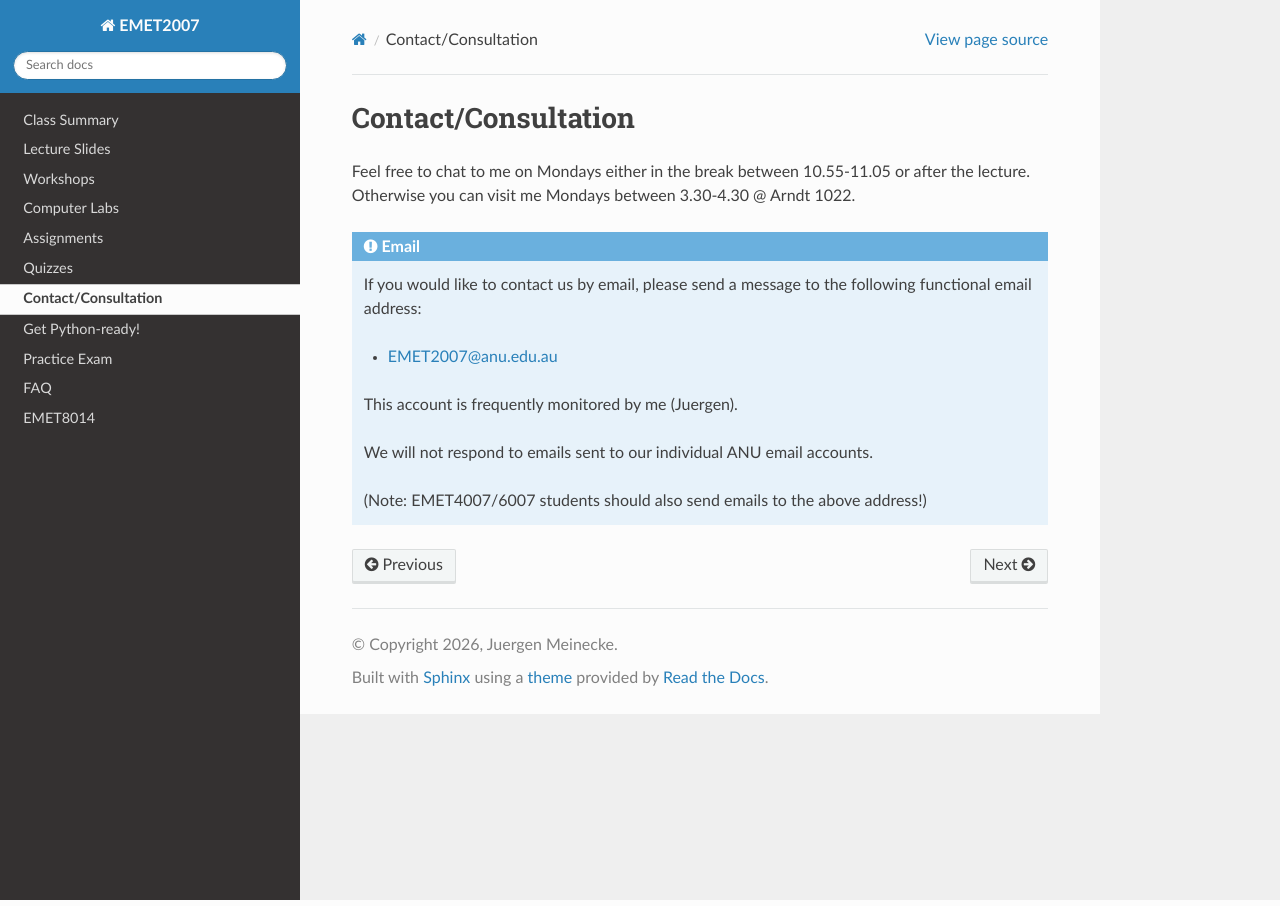
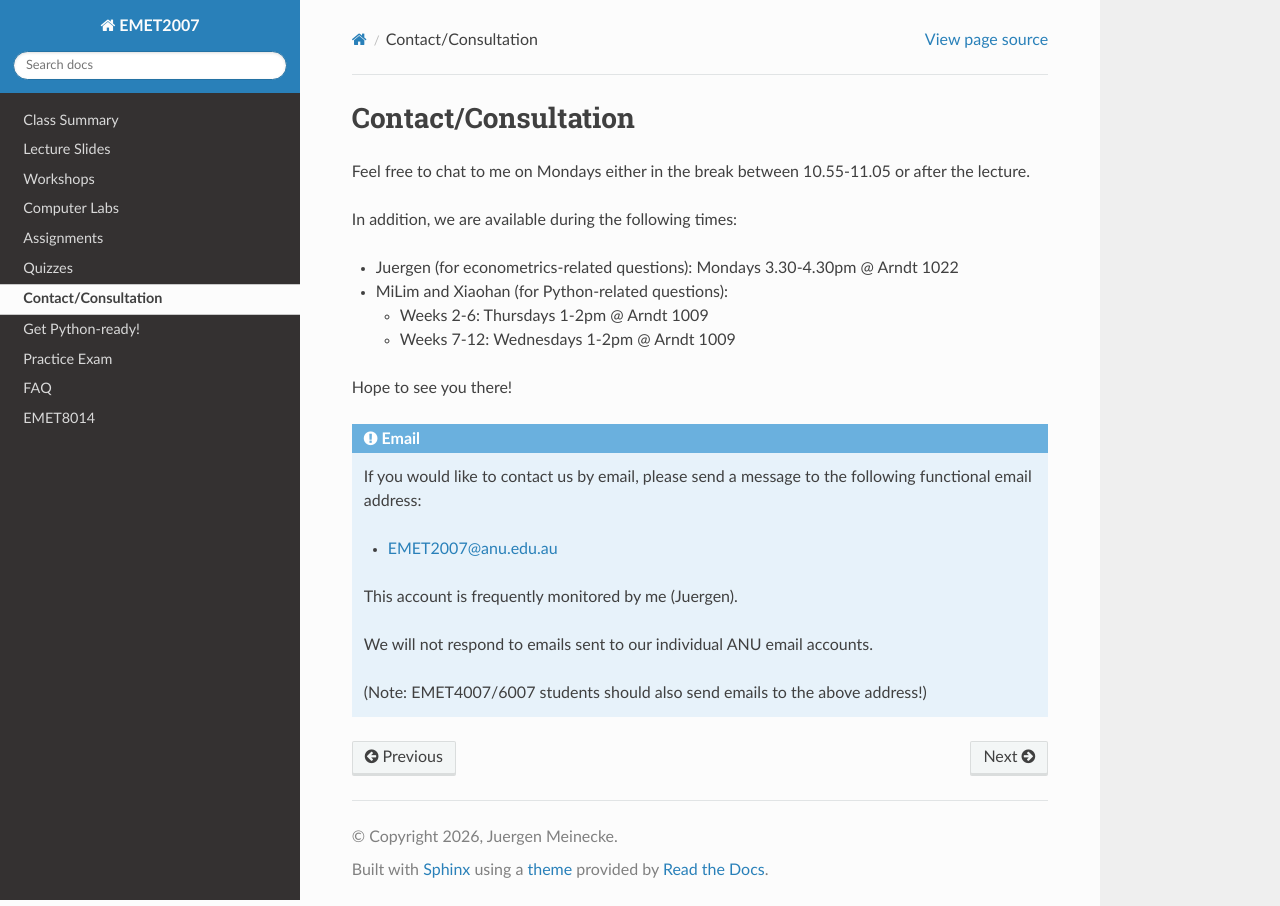
Before and after one commit to juergenmeinecke/EMET2007, a Sphinx documentation site: the page built from docs/consultation.rst, in a window 1280 px wide. Built offline with Sphinx 7.4.7 and the Read the Docs theme 3.1.0, drawn with Linux system fonts in a browser that asks for light colours.

```diff
--- a/docs/consultation.rst
+++ b/docs/consultation.rst
@@ -2,7 +2,20 @@
 ======================
 
 Feel free to chat to me on Mondays either in the break between 10.55-11.05 or after the lecture.
-Otherwise you can visit me Mondays between 3.30-4.30 @ Arndt 1022.
+
+In addition, we are available during the following times:
+
+* Juergen (for econometrics-related questions): Mondays 3.30-4.30pm @ Arndt 1022
+
+* MiLim and Xiaohan (for Python-related questions):
+
+  * Weeks 2-6: Thursdays 1-2pm @ Arndt 1009
+
+  * Weeks 7-12: Wednesdays 1-2pm @ Arndt 1009
+
+Hope to see you there!
+
+
 
 .. admonition:: Email
 
```
Also changed, not shown: docs/chatbot.rst (deleted, +0 -22 lines), 1 other file.
